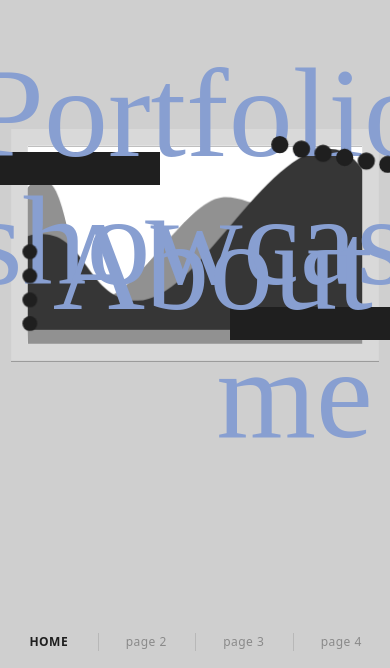
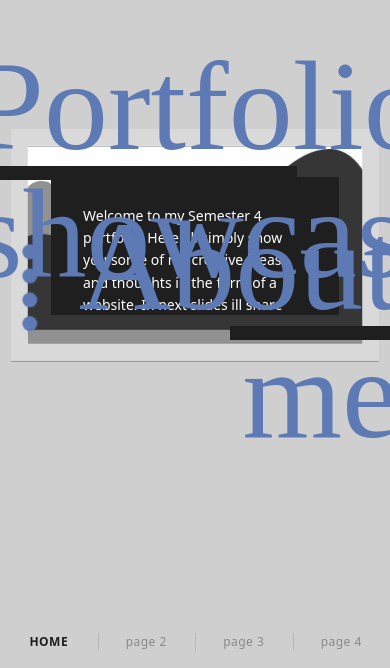
Before and after one commit to Cocovg/showcase_portfolio_v2, a Nuxt app: page / in a window 390 px wide. Shown: the part 176-844 px from the top of the page. Built offline with nearby package versions, Linux system fonts and the light colour scheme; a web font is replaced by a local one.

Commit message:
Add bodyText prop to LandingSlide component for customizable content display. Update styles for improved layout and responsiveness, including color adjustments for visual consistency. Modify index page to include bodyText in the first slide.

```diff
--- a/app/components/LandingSlide.vue
+++ b/app/components/LandingSlide.vue
@@ -9,6 +9,7 @@ defineProps<{
   animatedMountains: boolean
   topLabel: string
   bottomLabel: string
+  bodyText?: string
   topLabelInteractive?: boolean
   bottomLabelInteractive?: boolean
 }>()
@@ -77,10 +78,15 @@ const emit = defineEmits<{
         </div>
 
         <div
-          v-else
+          v-if="bodyText || !showMountains"
           class="landing__content"
         >
-          <slot />
+          <div class="landing__text-block">
+            <p v-if="bodyText">
+              {{ bodyText }}
+            </p>
+            <slot v-else />
+          </div>
         </div>
       </div>
 
@@ -90,7 +96,7 @@ const emit = defineEmits<{
         class="landing__frame"
       >
 
-      <!-- Edit ellipses below -->
+      <!-- Top-right ellipses (disabled for now)
       <svg
         class="landing__ellipses"
         viewBox="0 0 120 72"
@@ -147,6 +153,7 @@ const emit = defineEmits<{
           </g>
         </g>
       </svg>
+      -->
 
       <!-- Bottom-left ellipses -->
       <svg
@@ -158,25 +165,25 @@ const emit = defineEmits<{
       >
         <g class="landing__ellipse-float landing__ellipse-float--bl-1">
           <g class="landing__ellipse-fall landing__ellipse-fall--bl-1">
-            <circle cx="16" cy="10" r="8" fill="#1F1F1F" />
+            <circle cx="16" cy="10" r="8" fill="#5E7AB5" />
           </g>
         </g>
 
         <g class="landing__ellipse-float landing__ellipse-float--bl-2">
           <g class="landing__ellipse-fall landing__ellipse-fall--bl-2">
-            <circle cx="16" cy="36" r="8" fill="#1F1F1F" />
+            <circle cx="16" cy="36" r="8" fill="#5E7AB5" />
           </g>
         </g>
 
         <g class="landing__ellipse-float landing__ellipse-float--bl-3">
           <g class="landing__ellipse-fall landing__ellipse-fall--bl-3">
-            <circle cx="16" cy="62" r="8" fill="#1F1F1F" />
+            <circle cx="16" cy="62" r="8" fill="#5E7AB5" />
           </g>
         </g>
 
         <g class="landing__ellipse-float landing__ellipse-float--bl-4">
           <g class="landing__ellipse-fall landing__ellipse-fall--bl-4">
-            <circle cx="16" cy="88" r="8" fill="#1F1F1F" />
+            <circle cx="16" cy="88" r="8" fill="#5E7AB5" />
           </g>
         </g>
       </svg>
@@ -246,10 +253,29 @@ const emit = defineEmits<{
 .landing__content {
   position: absolute;
   inset: 0;
+  z-index: 3;
   display: flex;
   align-items: center;
   justify-content: center;
-  padding: 2rem;
+  padding: 12% 0%;
+}
+
+.landing__text-block {
+  width: 100%;
+  max-width: 18rem;
+  min-height: 75%;
+  max-height: 100%;
+  padding: 1.75rem 2rem;
+  background-color: #1f1f1f;
+  color: #ffffff;
+  font-family: ui-sans-serif, system-ui, -apple-system, 'Segoe UI', sans-serif;
+  font-size: clamp(0.875rem, 1.6vw, 1rem);
+  line-height: 1.6;
+  overflow: auto;
+}
+
+.landing__text-block p {
+  margin: 0;
 }
 
 .landing__mountains {
@@ -376,15 +402,15 @@ const emit = defineEmits<{
 }
 
 .landing__bar {
-  height: 14%;
+  height: 6%;
   background-color: #1F1F1F;
   z-index: 3;
 }
 
 .landing__bar--top {
-  top: 10%;
+  top: 16%;
   left: calc(-50vw + 50%);
-  width: calc(5vw + 38%);
+  width: calc(5vw + 75%);
 }
 
 .landing__bar--bottom {
@@ -435,17 +461,17 @@ const emit = defineEmits<{
 }
 
 .landing__label--top {
-  top: 20%;
+  top: 17%;
   height: 1%;
   left: -10%;
-  color: #889fd1;
+  color: #5e7ab5;
 }
 
 .landing__label--bottom {
   bottom: -10%;
   top: 62%;
-  right: 2%;
-  color: #889fd1;
+  right: -5%;
+  color: #5e7ab5;
 }
 
 .landing__slide--active .landing__label--top {
--- a/app/pages/index.vue
+++ b/app/pages/index.vue
@@ -16,6 +16,7 @@
         :mountain-front-style="mountainStyle(index, 52)"
         top-label="Portfolio showcase"
         :bottom-label="slide.bottomLabel"
+        :body-text="'bodyText' in slide ? slide.bodyText : undefined"
         bottom-label-interactive
         @bottom-label-click="goToSlide(index + 1 >= slides.length ? 0 : index + 1)"
       />
@@ -51,7 +52,13 @@ const currentSlide = ref(0)
 const staticMountainStyle = { transform: 'translateX(-50%)' }
 
 const slides = [
-  { id: 'page-1', showMountains: true, animatedMountains: true, bottomLabel: 'About me' },
+  {
+    id: 'page-1',
+    showMountains: true,
+    animatedMountains: true,
+    bottomLabel: 'About me',
+    bodyText: 'Welcome to my Semester 4 portfolio. Here I\'ll simply show you some of my creative ideas and thoughts in the form of a website. In next slides ill share with you my thoughts and ways of thinking. Thanks for your time! :)',
+  },
   { id: 'page-2', showMountains: false, animatedMountains: false, bottomLabel: 'Interest 1' },
   { id: 'page-3', showMountains: false, animatedMountains: false, bottomLabel: 'Interest 2' },
   { id: 'page-4', showMountains: false, animatedMountains: false, bottomLabel: 'Home' },
```
Also changed, not shown: public/img/ellipse_blue.svg (added).
